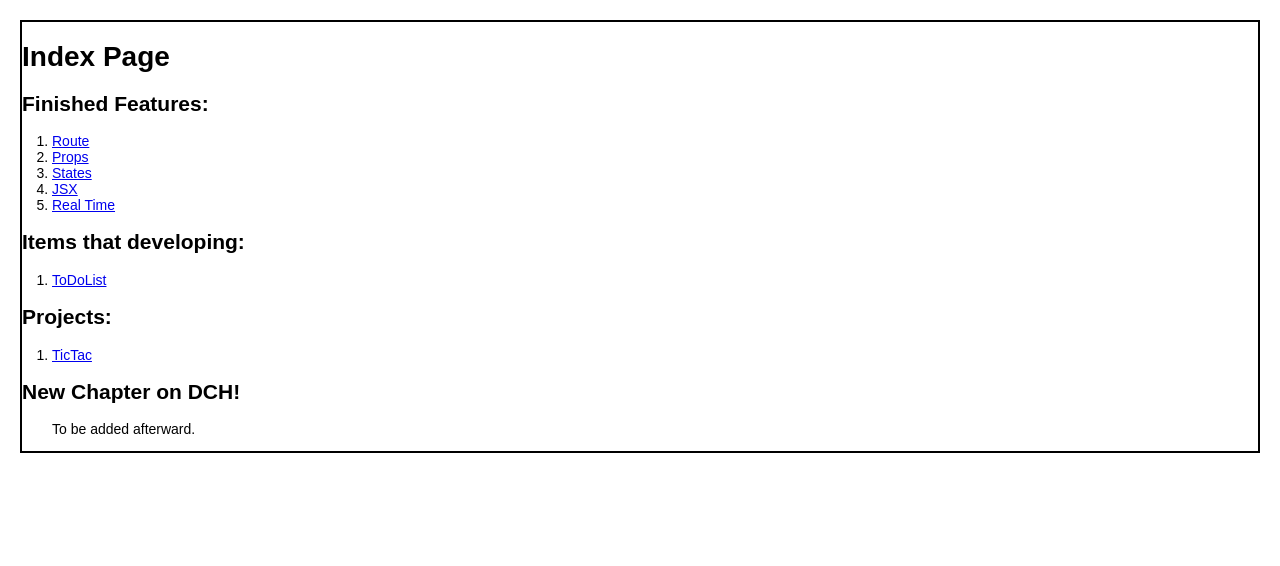
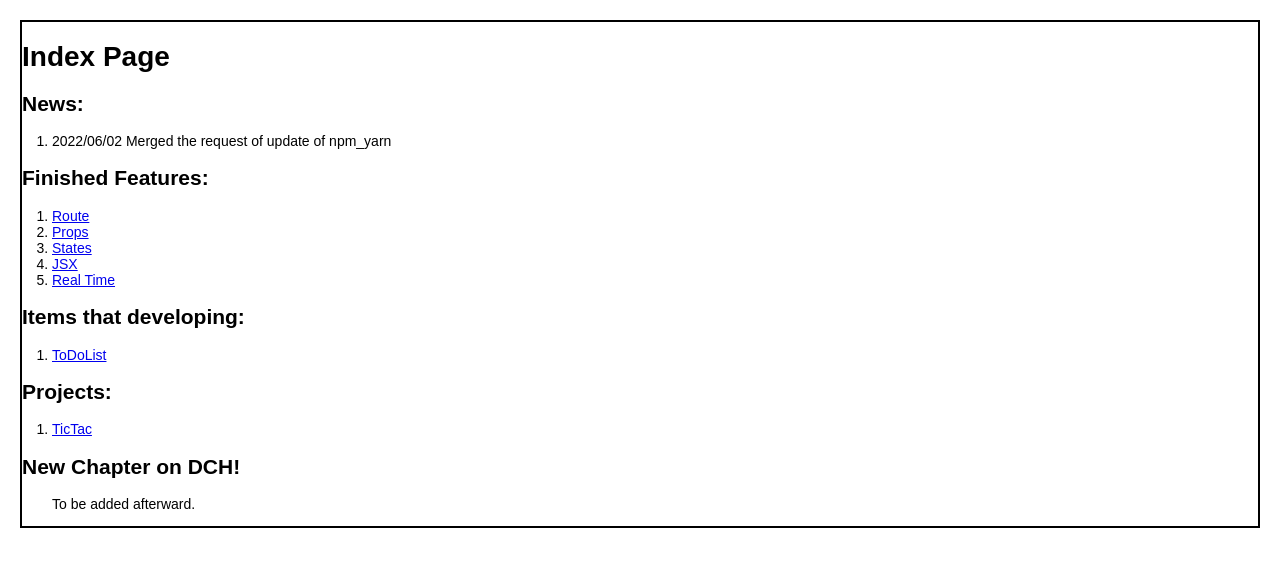
Before and after one commit to alexkkm/React, a React (Create React App) app: page / in a window 1280 px wide. Shown: the top 566 px of the page. Built offline with nearby package versions, Linux system fonts and the light colour scheme.

Commit message:
added the news bar in the index.jsx

```diff
--- a/src/index.jsx
+++ b/src/index.jsx
@@ -18,6 +18,11 @@ class Index extends React.Component{
 
 
                 <h1>Index Page</h1>
+
+                <h2>News:</h2>
+                <ol>
+                    <li>2022/06/02  Merged the request of update of npm_yarn </li>
+                </ol>
 
                 <h2>Finished Features:</h2>
                 <ol>
```
